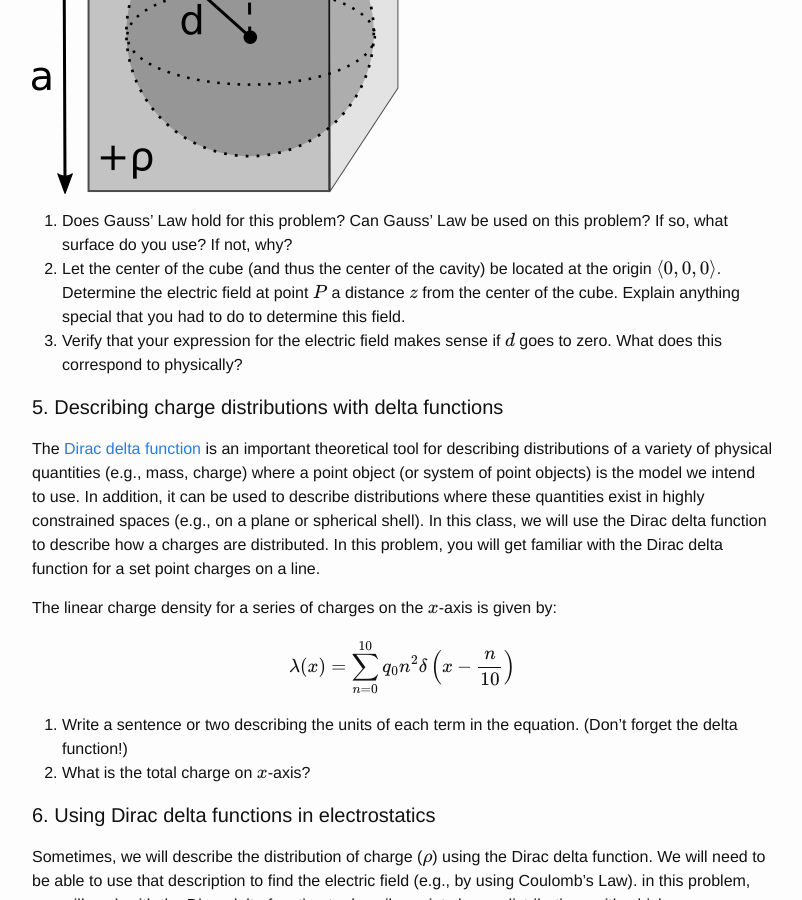
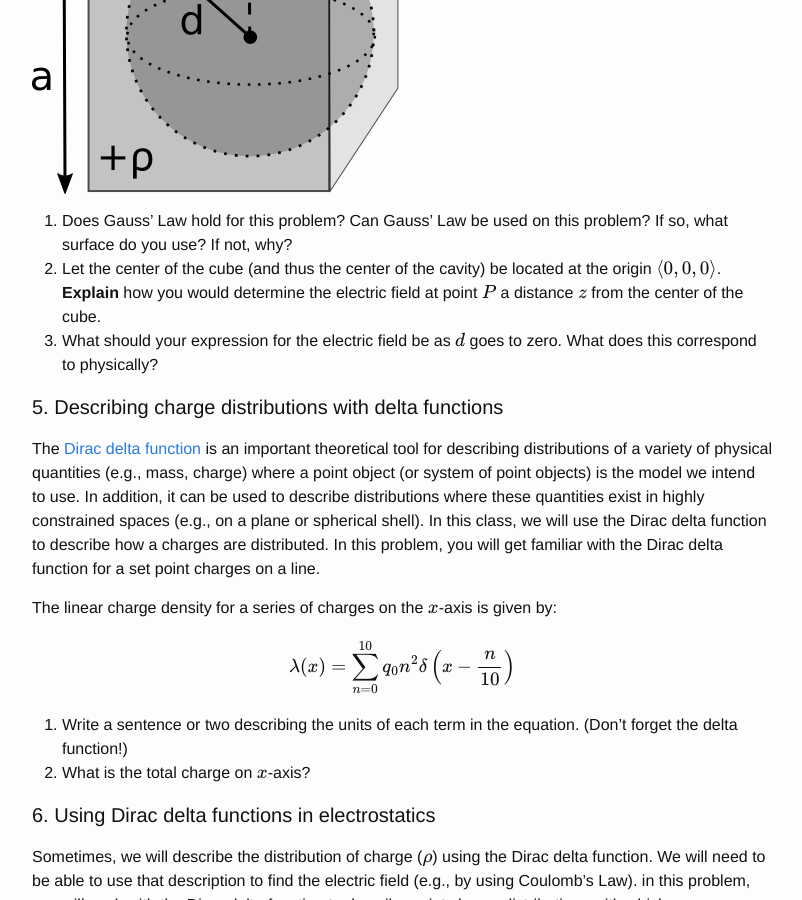
Before and after one commit to dannycab/phy481msu, a Jekyll site: the page built from assignments/homework3.md, in a window 1280 px wide and 900 px high, scrolled down 2726 px. Shown: the whole window, without its empty margins (238-1040 px from the left). Built offline with Jekyll 4.4.1, drawn with Linux system fonts in a browser that asks for light colours; formulas are drawn with MathJax 3.

Commit message:
change to homework 3

```diff
--- a/assignments/homework3.md
+++ b/assignments/homework3.md
@@ -52,8 +52,8 @@ Consider a cube (edge length $a$) with a uniform charge distributed throughout i
 ![Cube with Hole](./images/hw3/cube_w_hole.png "Cube with hole")
 
 1. Does Gauss' Law hold for this problem? Can Gauss' Law be used on this problem? If so, what surface do you use? If not, why?
-2. Let the center of the cube (and thus the center of the cavity) be located at the origin $\langle 0,0,0 \rangle$. Determine the electric field at point $P$ a distance $z$ from the center of the cube. Explain anything special that you had to do to determine this field.
-3. Verify that your expression for the electric field makes sense if $d$ goes to zero. What does this correspond to physically?
+2. Let the center of the cube (and thus the center of the cavity) be located at the origin $\langle 0,0,0 \rangle$. **Explain** how you would determine the electric field at point $P$ a distance $z$ from the center of the cube.
+3. What should your expression for the electric field be as $d$ goes to zero. What does this correspond to physically?
 
 #### 5. Describing charge distributions with delta functions
 
```
